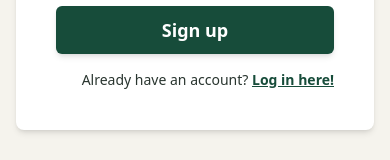
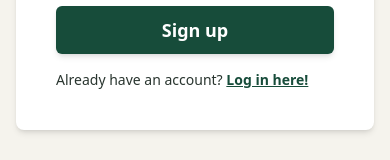
Before and after one commit to Theanordhoy/project-exam-2, a Next.js app: page /register in a window 390 px wide. Shown: the part 812-972 px from the top of the page. Built offline with nearby package versions, Linux system fonts and the light colour scheme; no server answers.

Commit message:
changed placement of text for mobile

```diff
--- a/src/app/components/ui/AlternativeAuth.tsx
+++ b/src/app/components/ui/AlternativeAuth.tsx
@@ -8,7 +8,7 @@ export default function AlternativeAuth({ mode }: AlternativeAuthProps) {
   const isLogin = mode === "login";
 
   return (
-    <p className="text-end text-sm">
+    <p className="sm:text-end text-sm ">
       {isLogin ? "Don't have an account yet?" : "Already have an account?"}{" "}
       <Link
         href={isLogin ? "/register" : "/login"}
```
